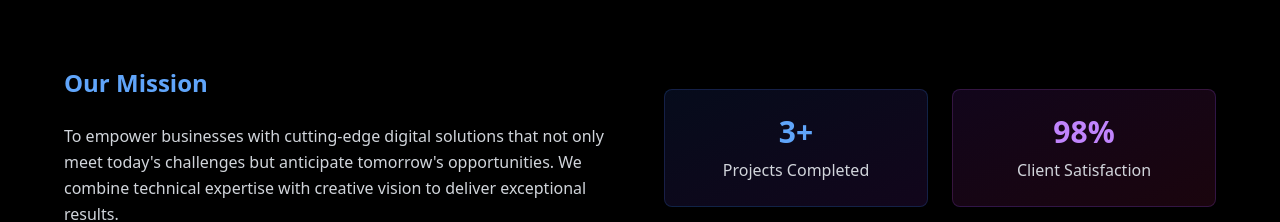
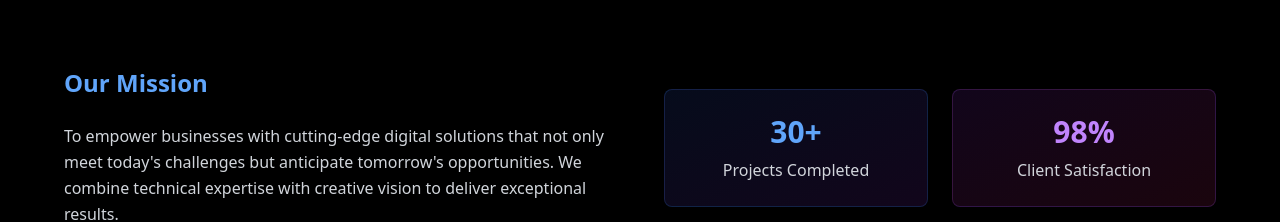
Before and after one commit to CoderGuru74/PixelNode-Website, a React (Vite) app: page / in a window 1280 px wide. Shown: the part 1047-1269 px from the top of the page. Built offline with nearby package versions, Linux system fonts and the light colour scheme.

Commit message:
Updated projects completed count to 30+

```diff
--- a/src/App.tsx
+++ b/src/App.tsx
@@ -363,7 +363,7 @@ function App() {
 
             <div className="grid grid-cols-2 gap-6">
               <div className="text-center p-6 bg-gradient-to-br from-blue-900/20 to-purple-900/20 rounded-lg border border-blue-500/20 hover:border-blue-400/50 hover:shadow-lg hover:shadow-blue-500/20 hover:scale-105 transition-all duration-300 group">
-                <div className="text-3xl font-bold text-blue-400 mb-2 group-hover:text-cyan-400 group-hover:animate-pulse">3+</div> {/* Changed from 150+ */}
+                <div className="text-3xl font-bold text-blue-400 mb-2 group-hover:text-cyan-400 group-hover:animate-pulse">30+</div> {/* Changed from 150+ */}
                 <div className="text-gray-300">Projects Completed</div>
               </div>
               <div className="text-center p-6 bg-gradient-to-br from-purple-900/20 to-pink-900/20 rounded-lg border border-purple-500/20 hover:border-purple-400/50 hover:shadow-lg hover:shadow-purple-500/20 hover:scale-105 transition-all duration-300 group">
```
